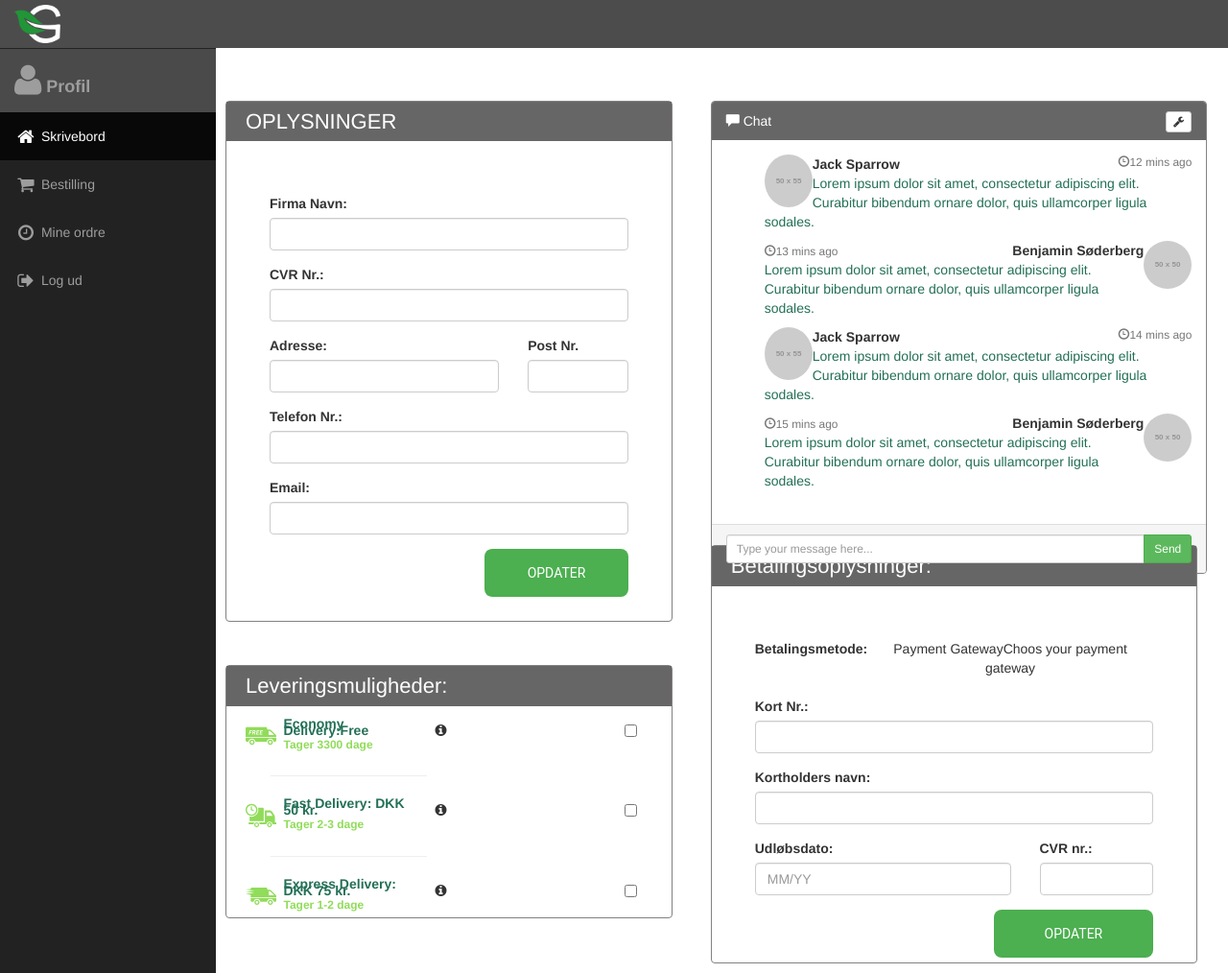
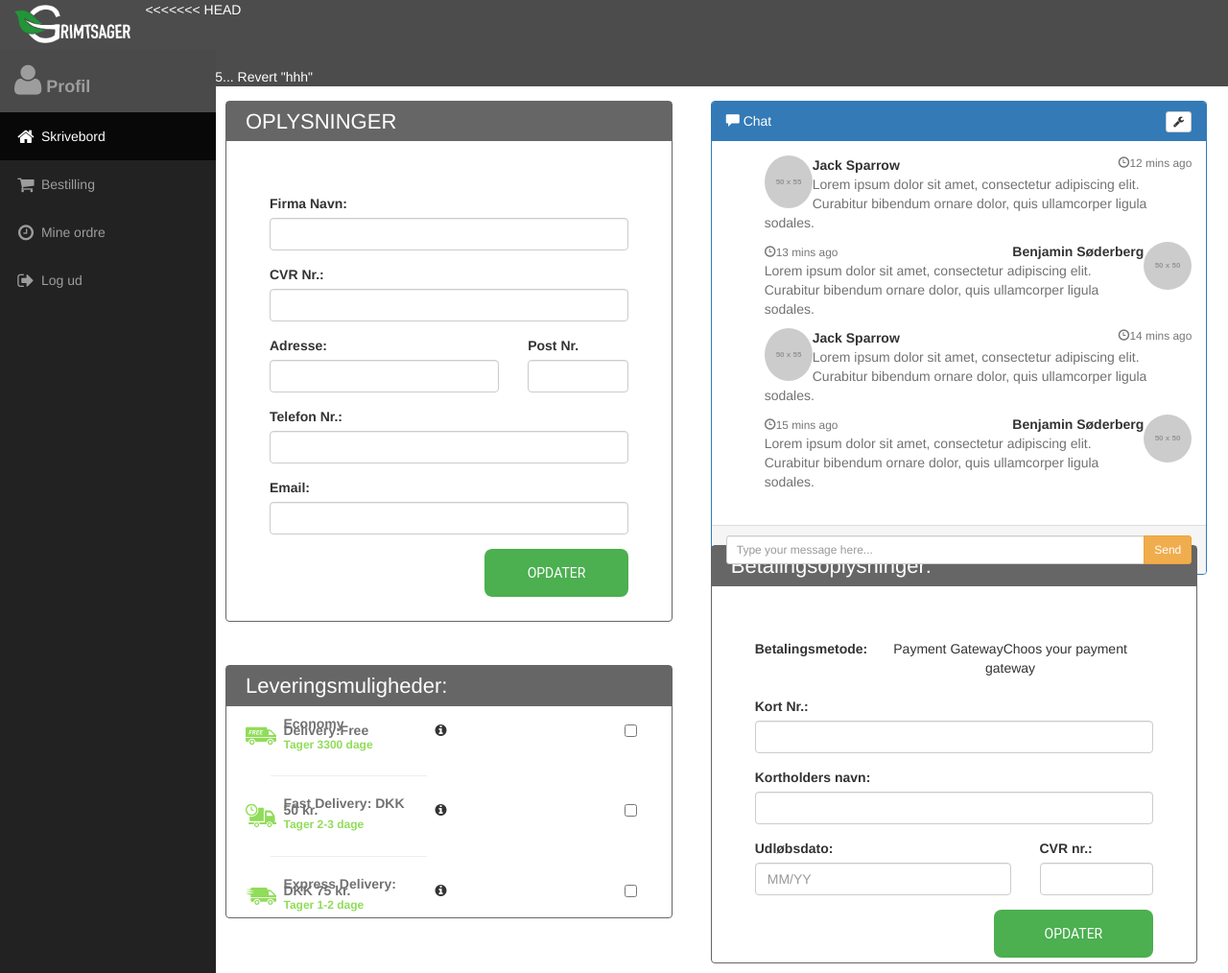
Before and after one commit to Spilleren/Grimtsager, a PHP site: page /Test2/usersite.html in a window 1280 px wide. Shown: the whole page at 96% size. Run offline with PHP 8.4, Linux system fonts and the light colour scheme; grey boxes labelled with a size stand in for pictures from a placeholder-image service; some libraries are stand-ins or nearby versions.

Commit message:
Revert "Revert "hhh""
This reverts commit a0d9f75c63f79f4d7b4edc1b4b823938bb76a218.

# Conflicts:
#	Test2/adminindex.html
#	Test2/orders.html
#	Test2/shopsite.html
#	Test2/usersite.html

```diff
--- a/Test2/404.html
+++ b/Test2/404.html
@@ -61,12 +61,12 @@
 
 
  <!-- Container (Miljømærke Section) -->
-<div class="container-fluid containerpadding">
+<div class="container-fluid containerpadding bg-grey">
   <div class="row">
     <div class=" col-sm-3"></div>
     <div class="col-sm-4">
       <h2>Vis din indsats</h2>
-      <p>Bæredygtighed er noget dine kunder sætter pris på. Derfor får du ved køb af 2.sorteringsfrugter og grøntsager vores mærke, du kan vise til dine kunder, så de også ved, hvad din restaurant gør for miljøet.
+      <p>Bæredygtighed er noget dine kunder sætter pris på. Derfor får du ved køb af 2.sorteringsfrugter og -grøntsager vores mærke, du kan vise til dine kunder, så de også ved, hvad din restaurant gør for miljøet.
       </p>
       <br>
       <a href="login.php" class="btn btn-default" role="button">Bestil et miljømærke</a>
@@ -76,6 +76,7 @@
     </div>
   </div>
 </div>
+
 
   <!-- Footer -->
     <footer class="footer-distributed">
--- a/Test2/adminindex.html
+++ b/Test2/adminindex.html
@@ -43,12 +43,15 @@
                     <span class="icon-bar"></span>
                     <span class="icon-bar"></span>
                 </button>
-                <a class="navbar-brand" href="adminindex.html"><img class="navbar-img-logo" src="img/logo.png"></a>
+                <a class="navbar-brand" href="index.html"><img class="navbar-img-logo" src="img/logo.png"></a>
             </div>
+<<<<<<< HEAD
               <div class="collapse navbar-collapse">
             	<ul class=" nav navbar navbar-right">
             	</ul>
             	</div>
+=======
+>>>>>>> parent of a0d9f75... Revert "hhh"
             <!-- Sidebar Menu Items - These collapse to the responsive navigation menu on small screens -->
             <div class="collapse navbar-collapse navbar-ex1-collapse">
                 <ul class="nav navbar-nav side-nav">
--- a/Test2/css/custom.css
+++ b/Test2/css/custom.css
@@ -23,11 +25,11 @@ body {
 }
 
 h2{
-  color: #237056;
+  color: #727272;
 }
 
 p{
-  color: #237056;
+  color: #727272;
 }
 a{
   color: #c1bbb0;
@@ -572,7 +582,7 @@ input[type=number]::-webkit-inner-spin-button,
 	margin-top:45px;
 	border-style: solid;
 	border-width: 0.5px;
-	border-color: #838181;
+	border-color: #676666;
 	border-radius: 4px;
 	margin-right: 10px;
 }
@@ -724,21 +736,23 @@ input[type=number]::-webkit-inner-spin-button,
 	margin-top:-80px;
 	border-style: solid;
 	border-width: 0.5px;
-	border-color: #838181;
+	border-color: #676666;
 	border-radius: 4px;
 	margin-left: 30px;
 }
 
 .btn-kontakt {
 	font-size: 20px;
-	border-color: white;
+	border-color: #209938;
+  background-color: #209938;
 	color: white;
 	border-radius: 30px;
   padding: 10px 30px 10px 30px;
 }
 .btn-kontakt:hover{
-	border-color: #BFBFBF;
-	color: #BFBFBF;
+	border-color: #135b21;
+  background-color: #135b21;
+	color: white;
 }
 
 .h3-containter-knap {
@@ -776,34 +790,7 @@ input[type=number]::-webkit-inner-spin-button,
 	height:200px;
 
 }
-
-.chat-header {
-	color:white;
-	padding:10px 15px;
-	background-color:#676666;
-	border-top-left-radius: 3px;
-	border-top-right-radius: 3px;
-}
-
-.chat-primary {
-	border-color: #838181
-}
-
-.chat-primary .chat-panel {
-	color: #fff;
-    background-color: #838181;
-    border-color: #838181;
-}
-
-.chat-panel{
-	margin-bottom: 20px;
-    background-color: #fff;
-    border: 1px solid #838181 ;
-    border-radius: 4px;
-    -webkit-box-shadow: 0 1px 1px rgba(0,0,0,.05);
-    box-shadow: 0 1px 1px rgba(0,0,0,.05);
-}
-.logout {
-	margin-right: 20px;
+.btn-shadow {
+	box-shadow: 1px 4.5px 4px #494949;
 
 }
--- a/Test2/css/loginpage.css
+++ b/Test2/css/loginpage.css
@@ -30,7 +30,7 @@
   font-family: "Roboto", sans-serif;
   text-transform: uppercase;
   outline: 0;
-  background: #4CAF50;
+  background-color: #209938;
   width: 100%;
   border: 0;
   padding: 15px;
@@ -41,7 +41,7 @@
   cursor: pointer;
 }
 .form button:hover,.form button:active,.form button:focus {
-  background: #43A047;
+  background: #135b21;
 }
 .form .message {
   margin: 15px 0 0;
--- a/Test2/usersite.html
+++ b/Test2/usersite.html
@@ -38,13 +38,16 @@
                     <span class="icon-bar"></span>
                     <span class="icon-bar"></span>
                 </button>
-                <a class="navbar-brand" href="adminindex.html"><img class="navbar-img-logo" src="img/logo.png"></a>
+                <a class="navbar-brand" href="index.html"><img class="navbar-img-logo" src="img/logo.png"></a>
             </div>
+<<<<<<< HEAD
               <div class="collapse navbar-collapse">
               <ul class=" nav navbar navbar-right">
               </ul>
               </div>
             <!-- Sidebar Menu Items - These collapse to the responsive navigation menu on small screens -->
+=======
+>>>>>>> parent of a0d9f75... Revert "hhh"
             <div class="collapse navbar-collapse navbar-ex1-collapse">
                 <ul class="nav navbar-nav side-nav">
                     <li class="profile">
@@ -119,8 +122,8 @@
 
                 <div class="col-lg-6 chat-box nopad" >
 
-					<div class="chat-panel chat-primary">
-						<div class=" chat-header">
+					<div class="panel panel-primary">
+						<div class="panel-heading">
 							<span class="glyphicon glyphicon-comment"></span> Chat
 							<div class="btn-group pull-right">
 								<button type="button" class="btn btn-default btn-xs dropdown-toggle" data-toggle="dropdown">
@@ -205,7 +208,7 @@
 							<div class="input-group">
 								<input id="btn-input" type="text" class="form-control input-sm" placeholder="Type your message here..." />
 								<span class="input-group-btn">
-									<button class="btn btn-success btn-sm" id="btn-chat">
+									<button class="btn btn-warning btn-sm" id="btn-chat">
 										Send</button>
 								</span>
 							</div>
```
Also changed, not shown: other parts of Test2/css/custom.css (+27 -15 lines), Test2/aboutus.html (+10 -9 lines), Test2/css/round-about.css (+7 -7 lines), Test2/orders.html (+6 -1 lines), Test2/shopsite.html (+6 -1 lines), Test2/sustainability.html (+8 -6 lines), Test2/css/bootstrap.css, Test2/img/heart.svg (added), Test2/img/logo-2.png (added), Test2/img/logo-icon.png (added), Test2/img/logo-svg.svg (added), Test2/img/logo.png, Test2/img/slideshow/26.jpg (added).
